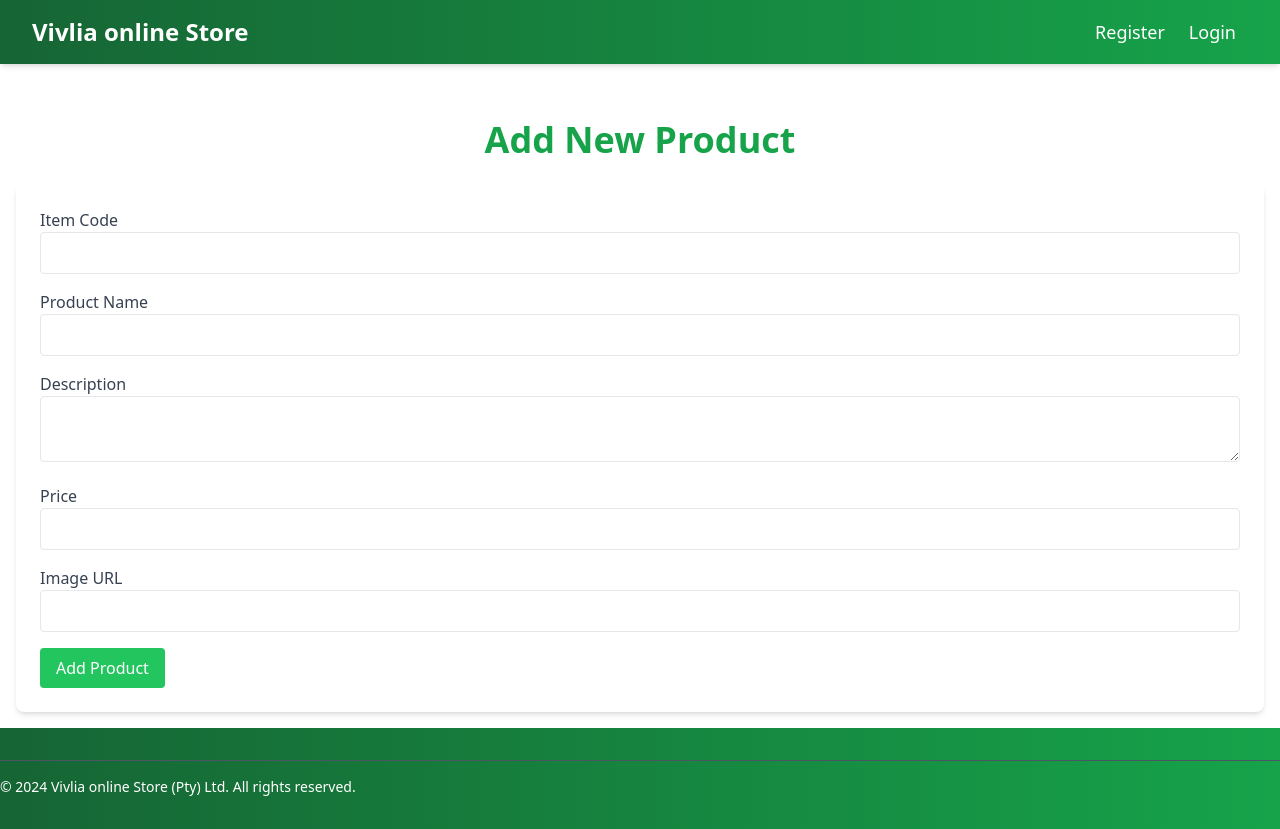
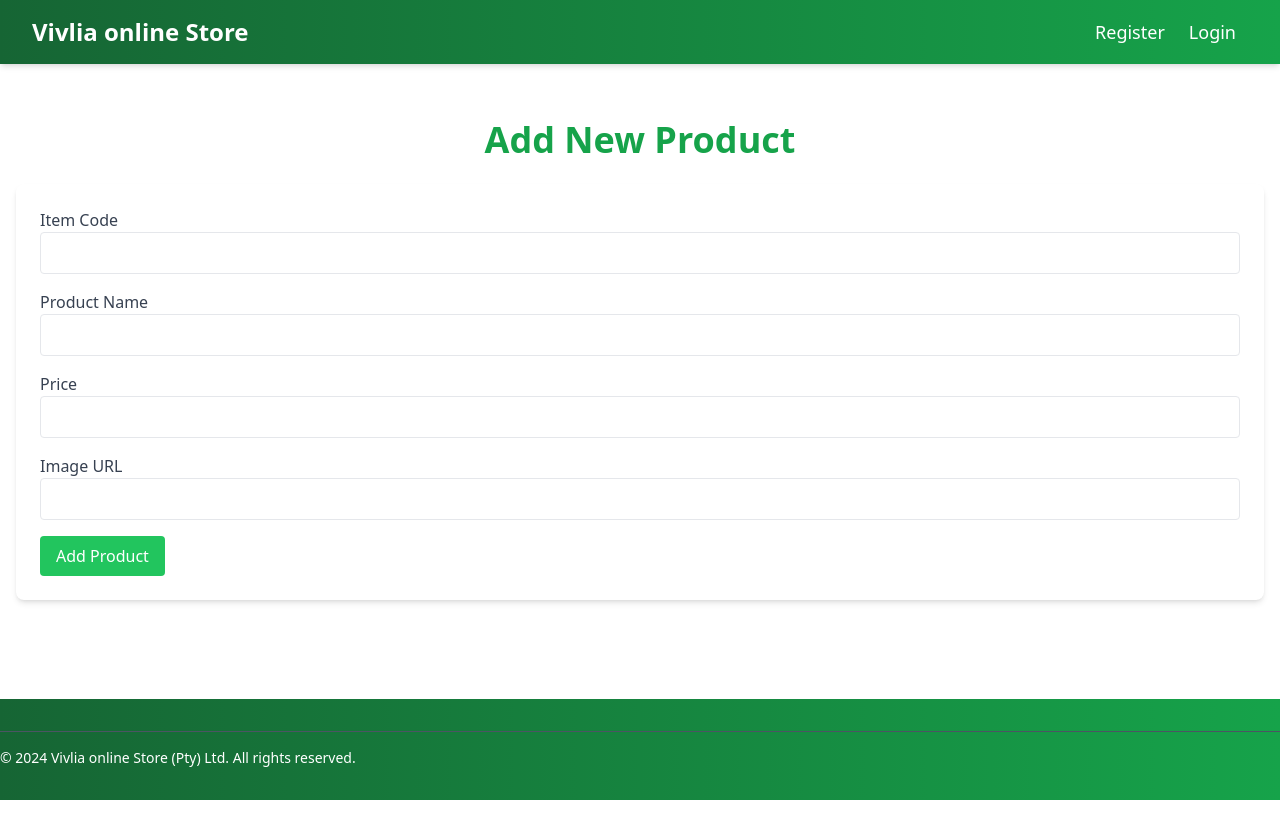
Before and after one commit to Tshephodave/Server, a React (Create React App) app in the folder Marketing-web/: page /add-product in a window 1280 px wide. After the commit the page ends 800 px from the top, so only its background shows below. Built offline with nearby package versions, Linux system fonts and the light colour scheme.

Commit message:
Update addProduct.js

```diff
--- a/Marketing-web/src/pages/addProduct.js
+++ b/Marketing-web/src/pages/addProduct.js
@@ -5,7 +5,6 @@ function AddProduct() {
   const [formData, setFormData] = useState({
     itemCode: '',
     name: '',
-    description: '',
     price: '',
     picture: '',
   });
@@ -30,7 +29,6 @@ function AddProduct() {
       setFormData({
         itemCode: '',
         name: '',
-        description: '',
         price: '',
         picture: '',
       });
@@ -71,17 +69,6 @@ function AddProduct() {
           />
         </div>
         <div className="mb-4">
-          <label htmlFor="description" className="block text-gray-700">Description</label>
-          <textarea
-            id="description"
-            name="description"
-            value={formData.description}
-            onChange={handleChange}
-            className="border p-2 rounded w-full"
-            required
-          />
-        </div>
-        <div className="mb-4">
           <label htmlFor="price" className="block text-gray-700">Price</label>
           <input
             type="number"
```
